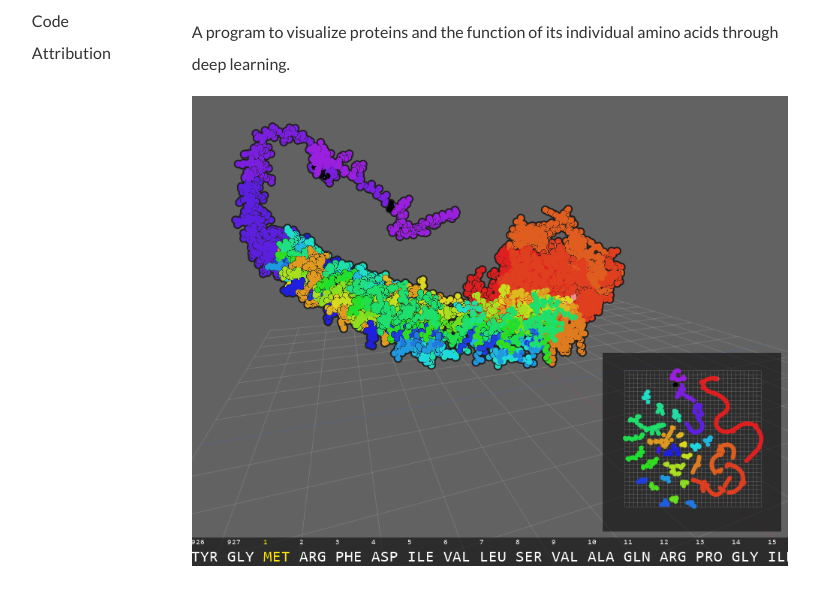
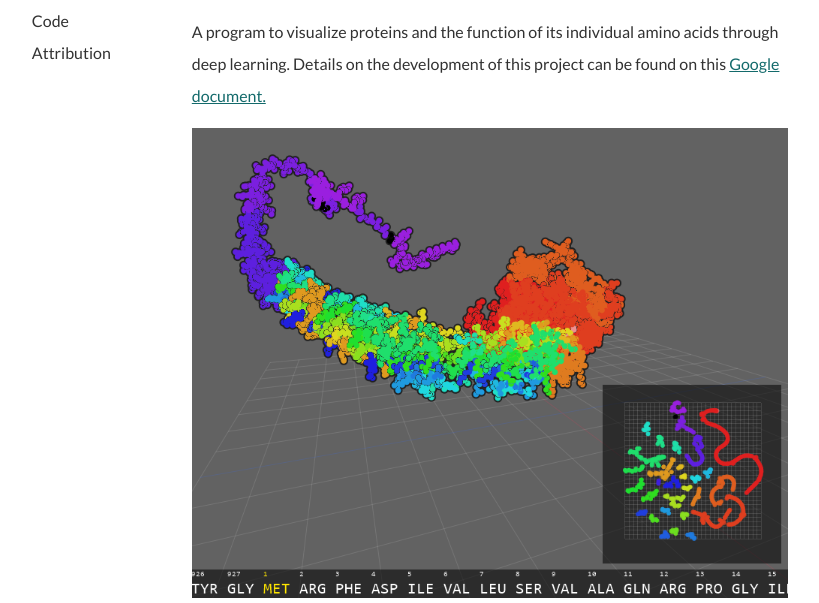
Before and after one commit to kiwijuice56/protein-visualizer, a plain HTML site: page docs/index.html in a window 1280 px wide. Shown: the part 131-734 px from the top of the page, without its empty margins (181-1000 px from the left). Drawn offline with Linux system fonts and the light colour scheme.

Commit message:
Added developer log

```diff
--- a/docs/index.html
+++ b/docs/index.html
@@ -15,7 +15,8 @@
     <section id="Content">
         <section id="Home">
             <h1>protein-visualizer</h1>
-            <p>A program to visualize proteins and the function of its individual amino acids through deep learning. </p>
+            <p>A program to visualize proteins and the function of its individual amino acids through deep learning.
+            Details on the development of this project can be found on this <a href="https://docs.google.com/document/d/1QoDJ-9GYf1J3wcvT00dr2pe17GH6pB0pjQKeIDS8k3s/edit?usp=sharing">Google document.</a></p>
             <img src="demo_run.png" alt="Demonstration of running the visualizer"/>
         </section>
 
```
